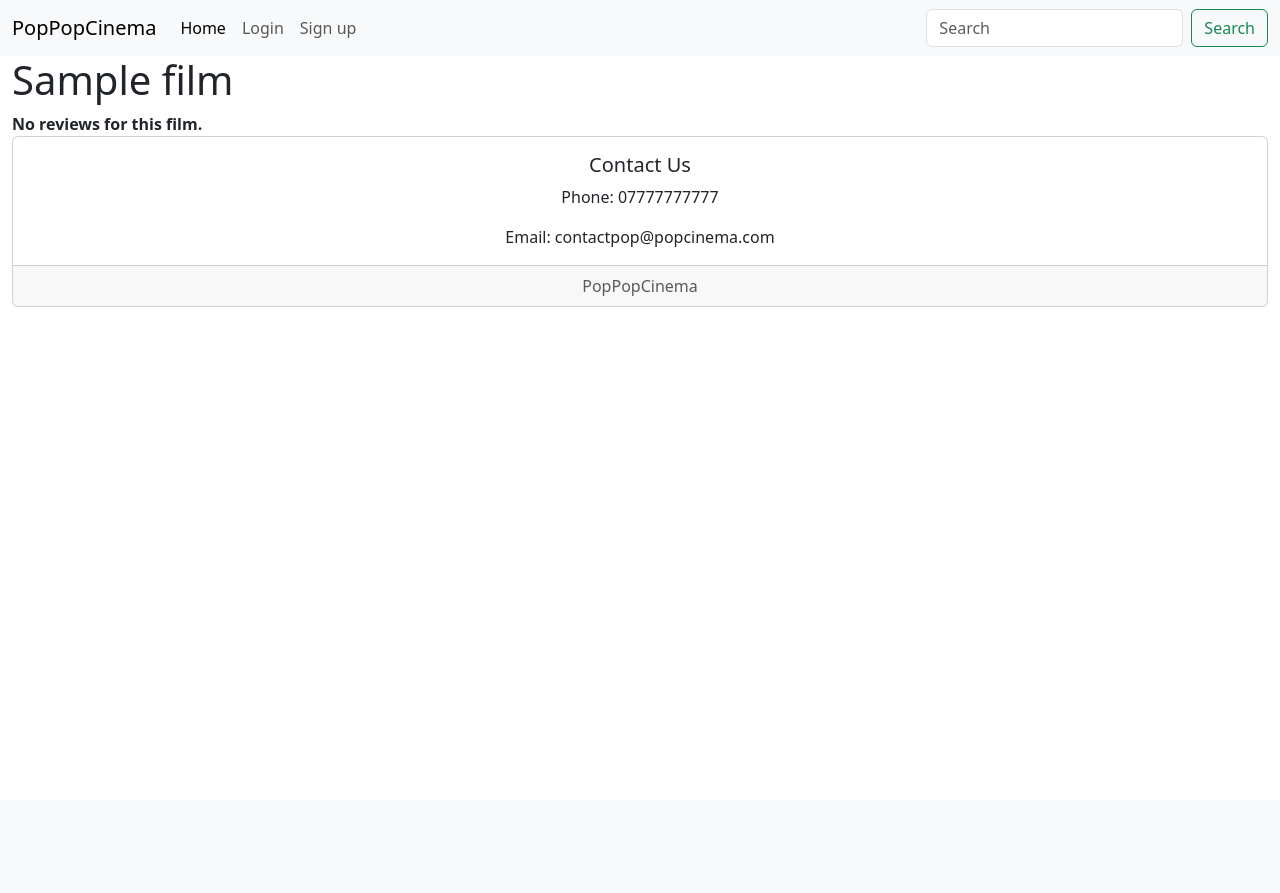
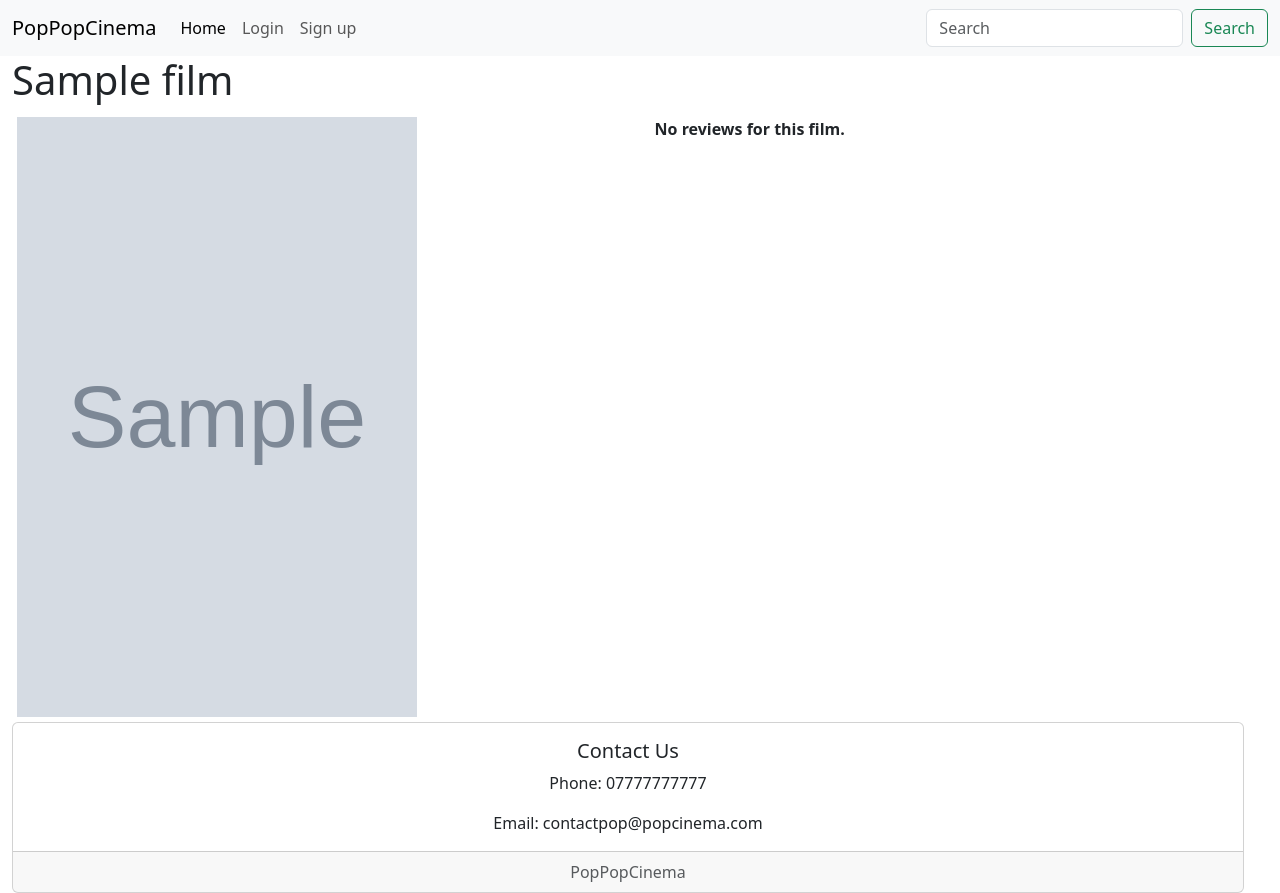
Before and after one commit to LoganBrownGU/13C-wad2-project, a Django app: a page that uses templates/cinema/reviews.html in a window 1280 px wide. Before the commit the page ends 307 px from the top, so only its background shows below. Run offline with Django 3.2, Linux system fonts and the light colour scheme; tables that the repository leaves empty hold one stand-in row (values such as "Sample post"); grey boxes marked "Sample" are stand-in pictures; some libraries are stand-ins or nearby versions.

Commit message:
Reviews page frontend

```diff
--- a/templates/cinema/reviews.html
+++ b/templates/cinema/reviews.html
@@ -1,4 +1,5 @@
 {% extends 'cinema/base.html' %}
+{% load staticfiles %}
 
 {% block title_block %}
     Reviews
@@ -23,20 +24,54 @@
             .likeButton:hover {
                 background-color: lightgrey;
             }
+            * {
+            box-sizing: border-box;
+            }
+
+            .column {
+            float: left;
+            width: 30%;
+            padding: 5px;
+            }
+
+            .reviewcolumn {
+            float: right;
+            width: 70%;
+            padding: 5px;
+            }
+
+            .row::after {
+            content: "";
+            clear: both;
+            display: table;
+            }
         </style>
     </head>
     <div>
         {% if film %}
             <h1>{{ film.title }}</h1>
+
+            <div class="column">
+            {% if film.photo %}
+                <img class="card-body" src = "/{{ film.photo }}" width="400" height="600">
+            {% else %}
+                <img class="card-body" src = "{% static 'images/film_images/default.jpg' %}" width="400" height="600">
+            {% endif %}
+            <br />
             {% if user.is_authenticated %}
-            <a href="{% url 'cinema:leave_review' film.slug %}">Leave a Review</a><br />
+            <a href="{% url 'cinema:leave_review' film.slug %}" class="btn btn-primary">Leave a Review</a><br />
             {% endif %}
+            </div>
+            <div class="reviewcolumn">
             {% if reviews %}
                 <ul>
                     {% for review in reviews %}
+                    <div class="card">
+                        <div class="card-body">
                             <a href = {% url "cinema:profile" review.user.username %}><strong>{{ review.user }} - {{ review.stars }}/5</strong></a><br />
                                 {{ review.review_text }} </br>
-                    <div>
+
+
                             {% if user.is_authenticated %}
                             <form id="like_test" method="post" action="{% url 'cinema:like' film.slug %}">
                                 {% csrf_token %}
@@ -49,13 +84,12 @@
                             {% else %}
                             <form id="like_test" method="post" action="{% url 'cinema:register' %}">
                                 {% csrf_token %}
-                            <input type="text" name="review_text" value="{{ review.review_text }}" size="50" hidden="true" />
-                            <input type="text" name="imdb" value="{{ review.IMDB_num }}" hidden="true" />
-                            <input type="number" name="stars" value="{{ review.stars }}" hidden="true" />
                                 <button id="like_test" method="post" action="{% url 'cinema:like' film.slug %}"
                                 type="submit" class="likeButton"><i class="fa fa-thumbs-up" aria-hidden="true"></i> {{ review.likes }}</button>
                             </form>
                             {% endif %}
+
+                        </div>
                     </div>
                     </br>
                     {% endfor %}
@@ -63,6 +97,7 @@
             {% else %}
                 <strong>No reviews for this film.</strong>
             {% endif %}
+            <div class="column"></div>
         {% else %}
             The specified film does not exist.
         {% endif %}
```
Lines whose indentation alone changed are shown as unchanged.
